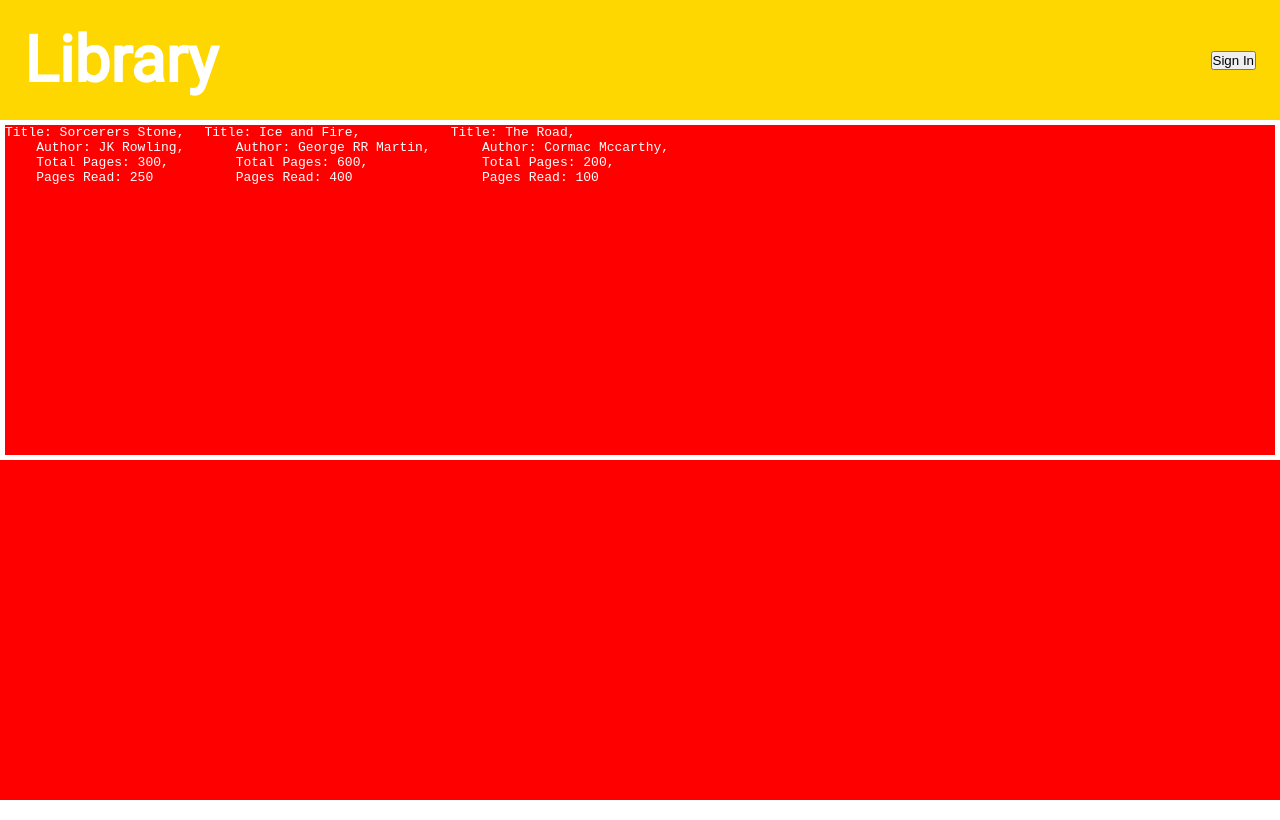
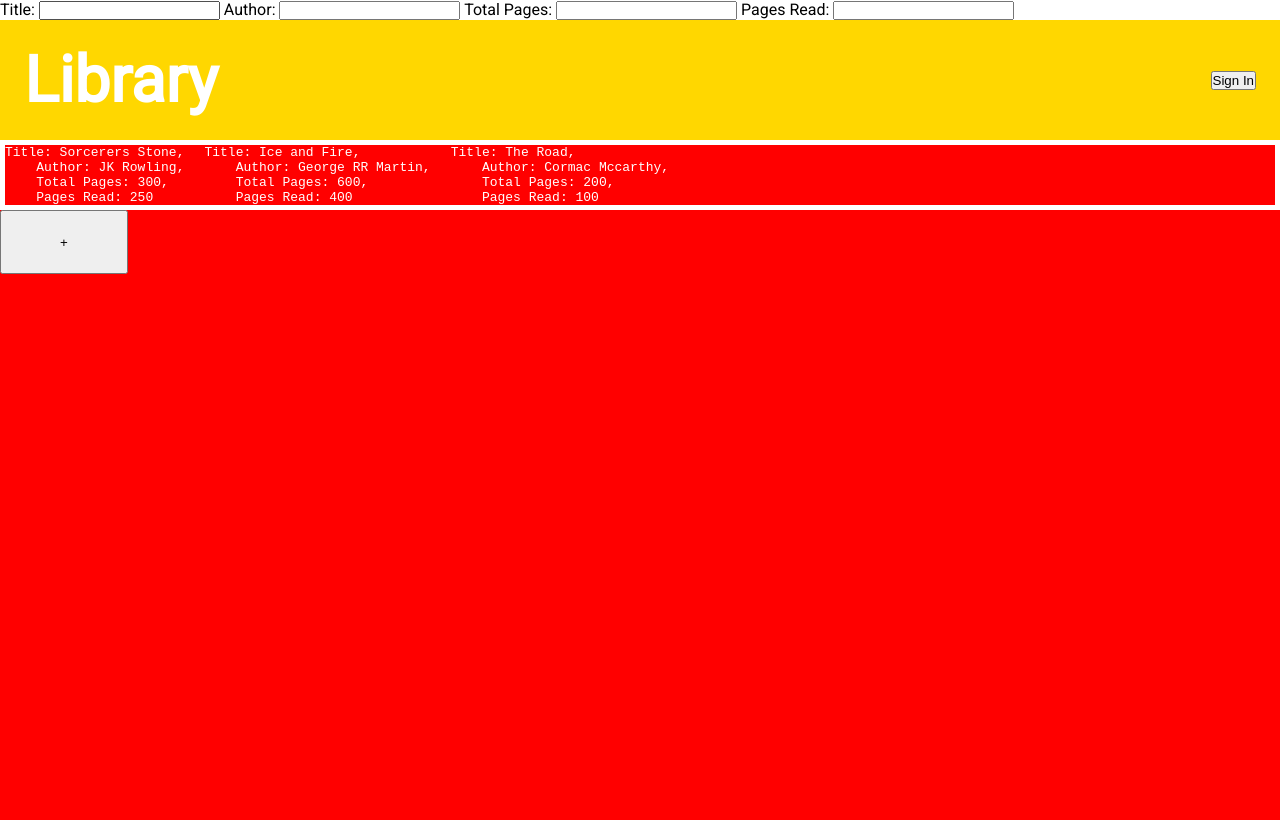
Before and after one commit to mdtagg/Library, a plain HTML site: page index.html in a window 1280 px wide. Drawn offline with Linux system fonts and the light colour scheme.

Commit message:
preparing form for book information to pop up after button press

```diff
--- a/index.html
+++ b/index.html
@@ -12,6 +12,16 @@
     <title>Mike T's Library</title>
 </head>
 <body>
+    <form>
+        <label for="title">Title: </label>
+        <input type="text" id="title" name="title">
+        <label for="author">Author: </label>
+        <input type="text" id="author" name="author">
+        <label for="pages">Total Pages: </label>
+        <input type="text" name="pages" id="pages">
+        <label for="pages-read">Pages Read: </label>
+        <input type="text" name="pages-read" id="pages-read">
+    </form>
     <nav>
         <h1>Library</h1>
         <button>Sign In</button>
@@ -23,6 +33,7 @@
         <div class="information">
 
         </div>
+        <button class="newBookButton">+</button>
     </main>
 </body>
 </html>
--- a/index.js
+++ b/index.js
@@ -53,3 +53,11 @@ addBook(theRoad)
 console.log(myBooks)
 
 displayBooks(myBooks)
+
+
+const addBookButton = document.querySelector('.newBookButton')
+addBookButton.addEventListener('click', () => {
+    let form = document.createElement('form')
+    window.prompt()
+
+})
--- a/styles.css
+++ b/styles.css
@@ -36,8 +36,8 @@ main {
 }
 
 .content {
-    height:50%;
-    width:100;
+    /* height:50%; */
+    /* width:100; */
     display:flex;
     border:5px solid white;
     gap:20px;
@@ -50,5 +50,9 @@ main {
     display:flex;
     flex-direction: column;
     color:white;
+}
 
+.newBookButton {
+    height:4rem;
+    width:8rem;
 }
```
